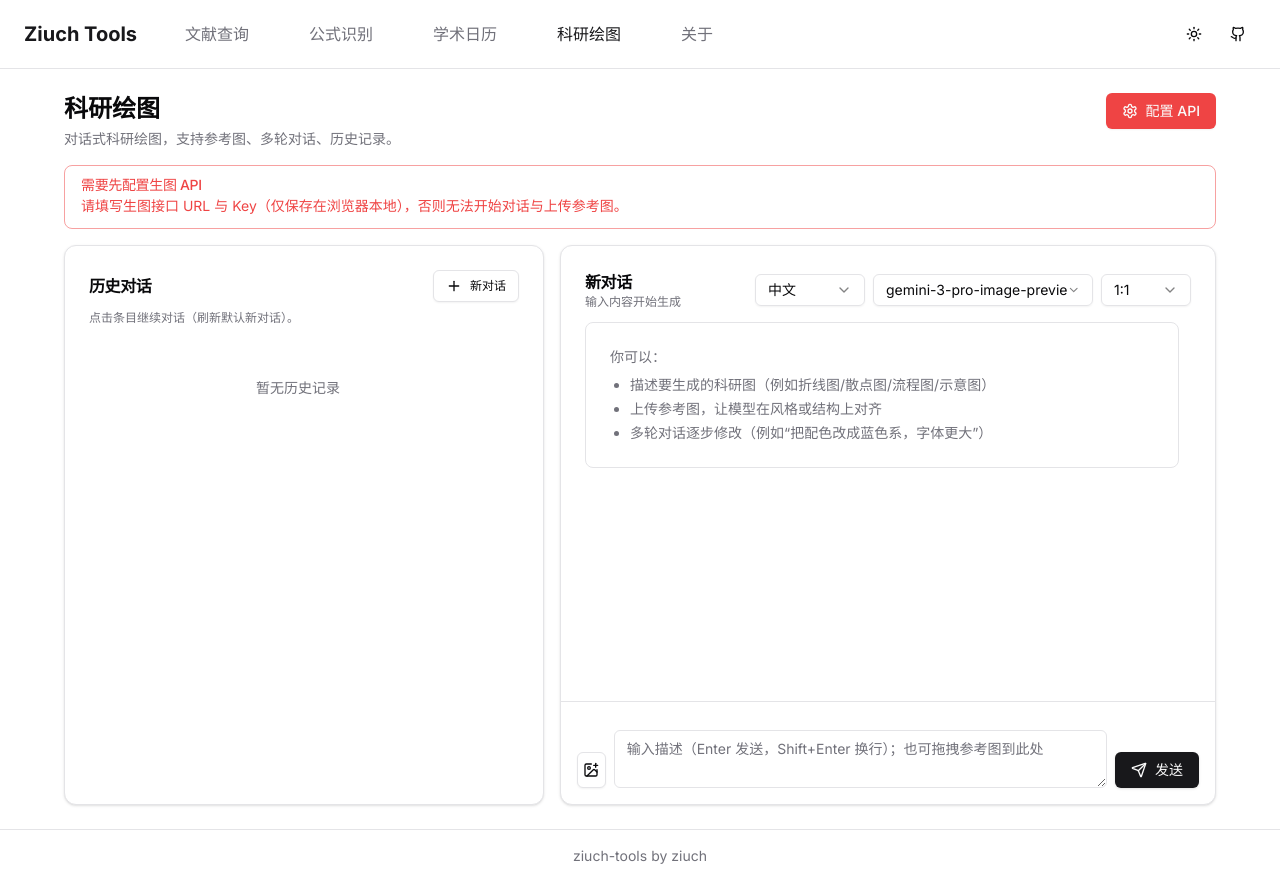
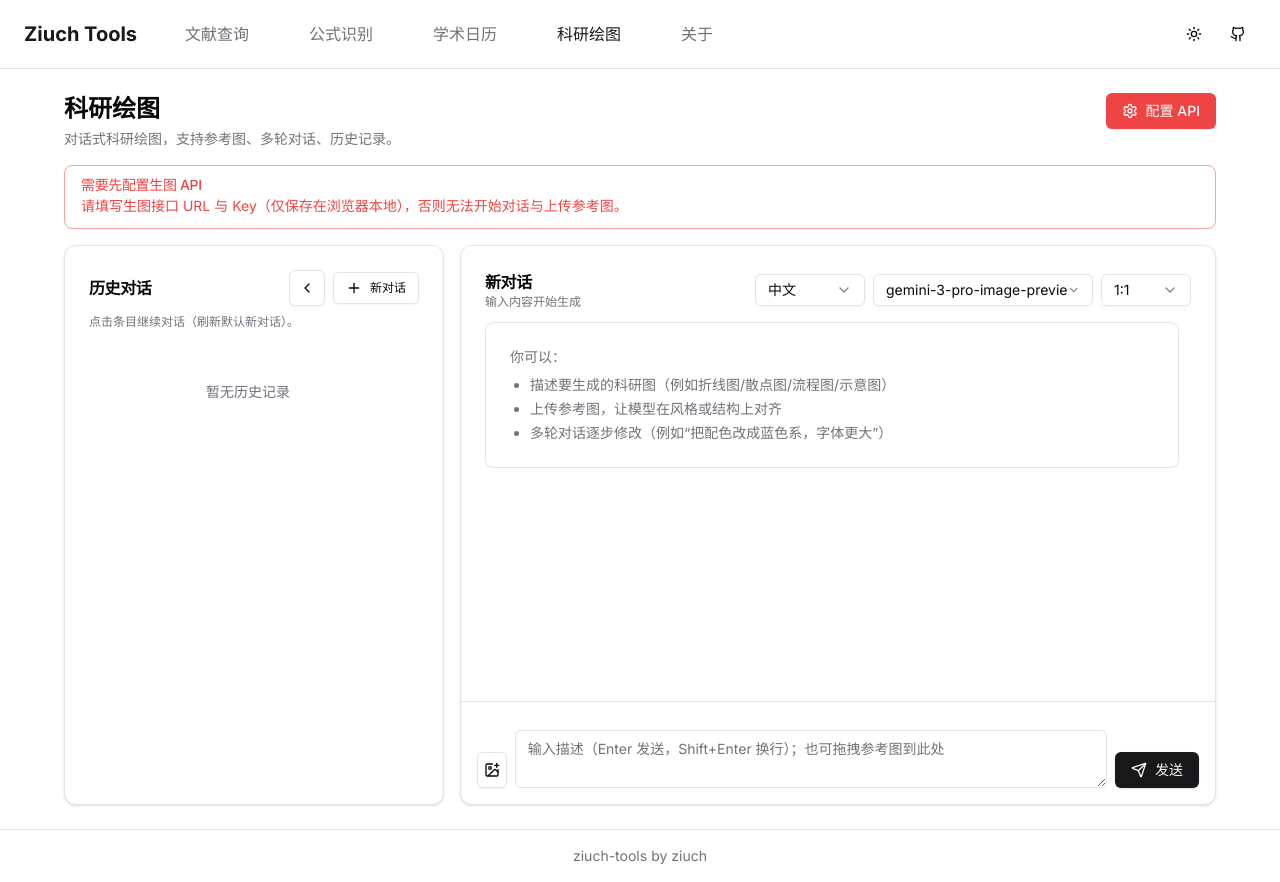
Before and after one commit to zhiqing0205/ziuch-tools, a Next.js app: page /sci-plot in a window 1280 px wide. Built offline with nearby package versions, Linux system fonts and the light colour scheme.

Commit message:
ui: 历史侧栏可收起并优化宽度

```diff
--- a/app/sci-plot/page.tsx
+++ b/app/sci-plot/page.tsx
@@ -2,7 +2,7 @@
 
 import React, { useEffect, useMemo, useRef, useState } from 'react';
 import { v4 as uuidv4 } from 'uuid';
-import { Download, ExternalLink, ImagePlus, Plus, RotateCcw, Send, Settings, Trash2 } from 'lucide-react';
+import { ChevronLeft, ChevronRight, Download, ExternalLink, ImagePlus, Plus, RotateCcw, Send, Settings, Trash2 } from 'lucide-react';
 
 import type {
   SciPlotAspectRatio,
@@ -47,6 +47,8 @@ type Attachment = {
   status: 'uploading' | 'uploaded' | 'error';
   error?: string;
 };
+
+const SIDEBAR_COLLAPSED_KEY = 'sci-plot-sidebar-collapsed';
 
 const MODEL_OPTIONS: Array<{ value: SciPlotModel; label: string }> = [
   { value: 'gemini-3-pro-image-preview', label: 'gemini-3-pro-image-preview' },
@@ -136,6 +138,8 @@ async function downloadImage(url: string, filename: string) {
 export default function SciPlotPage() {
   const { toast } = useToast();
 
+  const [sidebarCollapsed, setSidebarCollapsed] = useState(false);
+
   const [settings, setSettings] = useState<SciPlotSettings | null>(null);
   const [settingsDraft, setSettingsDraft] = useState<{ apiBaseUrl: string; apiKey: string }>({
     apiBaseUrl: '',
@@ -189,6 +193,13 @@ export default function SciPlotPage() {
 
     // 刷新默认进入“新对话”
     setActiveThreadId(null);
+
+    try {
+      const collapsed = localStorage.getItem(SIDEBAR_COLLAPSED_KEY);
+      if (collapsed === '1') setSidebarCollapsed(true);
+    } catch {
+      // ignore
+    }
   }, []);
 
   useEffect(() => {
@@ -231,6 +242,18 @@ export default function SciPlotPage() {
     setActiveThreadId(null);
     clearAttachments();
     setPrompt('');
+  };
+
+  const toggleSidebarCollapsed = () => {
+    setSidebarCollapsed((prev) => {
+      const next = !prev;
+      try {
+        localStorage.setItem(SIDEBAR_COLLAPSED_KEY, next ? '1' : '0');
+      } catch {
+        // ignore
+      }
+      return next;
+    });
   };
 
   const getLanguageSuffix = (lang: SciPlotLanguage) =>
@@ -548,23 +571,50 @@ export default function SciPlotPage() {
           </Alert>
         )}
 
-        <div className="grid gap-4 md:grid-cols-[420px,1fr] lg:grid-cols-[480px,1fr]">
+        <div
+          className={cn(
+            'grid gap-4',
+            sidebarCollapsed ? 'md:grid-cols-[76px,1fr]' : 'md:grid-cols-[340px,1fr] lg:grid-cols-[380px,1fr]'
+          )}
+        >
           <Card className="md:h-[calc(100vh-240px)]">
-            <CardHeader className="space-y-2 pb-3">
-              <div className="flex items-center justify-between">
-                <CardTitle className="text-base">历史对话</CardTitle>
+            <CardHeader className={cn('space-y-2 pb-3', sidebarCollapsed && 'px-3')}>
+              <div className="flex items-center justify-between gap-2">
+                {!sidebarCollapsed && <CardTitle className="text-base">历史对话</CardTitle>}
+                <div className={cn('flex items-center gap-2', sidebarCollapsed && 'w-full justify-between')}>
+                  <Button
+                    type="button"
+                    variant="outline"
+                    size="icon"
+                    onClick={toggleSidebarCollapsed}
+                    aria-label={sidebarCollapsed ? '展开侧栏' : '收起侧栏'}
+                  >
+                    {sidebarCollapsed ? <ChevronRight className="h-4 w-4" /> : <ChevronLeft className="h-4 w-4" />}
+                  </Button>
+
+                  {sidebarCollapsed ? (
+                    <Button type="button" variant="outline" size="icon" onClick={startNewChat} aria-label="新对话">
+                      <Plus className="h-4 w-4" />
+                    </Button>
+                  ) : (
                     <Button variant="outline" size="sm" onClick={startNewChat}>
                       <Plus className="h-4 w-4" />
                       新对话
                     </Button>
+                  )}
                 </div>
+              </div>
+              {!sidebarCollapsed && (
                 <div className="text-xs text-muted-foreground">点击条目继续对话（刷新默认新对话）。</div>
+              )}
             </CardHeader>
             <CardContent className="pt-0">
               <ScrollArea className="h-[calc(100vh-320px)] md:h-[calc(100vh-330px)]">
                 <div className="space-y-2 pr-3">
                   {threads.length === 0 ? (
-                    <div className="py-10 text-center text-sm text-muted-foreground">暂无历史记录</div>
+                    <div className="py-10 text-center text-sm text-muted-foreground">
+                      {sidebarCollapsed ? '—' : '暂无历史记录'}
+                    </div>
                   ) : (
                     threads.map((thread) => {
                       const lastImage = getThreadLastImageUrl(thread);
@@ -572,6 +622,45 @@ export default function SciPlotPage() {
                       const isActive = thread.id === activeThreadId;
 
                       return (
+                        sidebarCollapsed ? (
+                          <button
+                            key={thread.id}
+                            type="button"
+                            className={cn(
+                              'group relative flex w-full items-center justify-center rounded-lg border p-2 hover:bg-accent',
+                              isActive && 'border-primary bg-accent'
+                            )}
+                            onClick={() => setActiveThreadId(thread.id)}
+                            title={thread.title || '未命名对话'}
+                            aria-label={thread.title || '未命名对话'}
+                          >
+                            <div className="h-10 w-10 overflow-hidden rounded-md border bg-background">
+                              {lastImage ? (
+                                <img
+                                  src={lastImage}
+                                  alt={thread.title}
+                                  className="h-full w-full object-cover"
+                                  loading="lazy"
+                                />
+                              ) : (
+                                <div className="h-full w-full bg-muted" />
+                              )}
+                            </div>
+                            <Button
+                              type="button"
+                              size="icon"
+                              variant="ghost"
+                              className="absolute right-1 top-1 h-7 w-7 text-destructive opacity-0 transition-opacity hover:bg-destructive/10 hover:text-destructive group-hover:opacity-100"
+                              onClick={(e) => {
+                                e.stopPropagation();
+                                setDeleteId(thread.id);
+                              }}
+                              aria-label="删除对话"
+                            >
+                              <Trash2 className="h-4 w-4" />
+                            </Button>
+                          </button>
+                        ) : (
                           <div
                             key={thread.id}
                             onClick={() => setActiveThreadId(thread.id)}
@@ -626,17 +715,21 @@ export default function SciPlotPage() {
                                   {thread.title || '未命名对话'}
                                 </div>
                                 <div className="text-xs text-muted-foreground break-all">
-                                {thread.model} · {thread.aspectRatio} · {thread.language === 'en' ? 'English' : '中文'}
+                                  {thread.model} · {thread.aspectRatio} ·{' '}
+                                  {thread.language === 'en' ? 'English' : '中文'}
                                 </div>
                                 {lastUser && (
                                   <div className="text-xs text-muted-foreground overflow-hidden [display:-webkit-box] [-webkit-line-clamp:2] [-webkit-box-orient:vertical]">
                                     {lastUser}
                                   </div>
                                 )}
-                              <div className="text-[11px] text-muted-foreground break-all">{formatTime(thread.updatedAt)}</div>
+                                <div className="text-[11px] text-muted-foreground break-all">
+                                  {formatTime(thread.updatedAt)}
                                 </div>
                               </div>
                             </div>
+                          </div>
+                        )
                       );
                     })
                   )}
```
Lines whose indentation alone changed are shown as unchanged.
